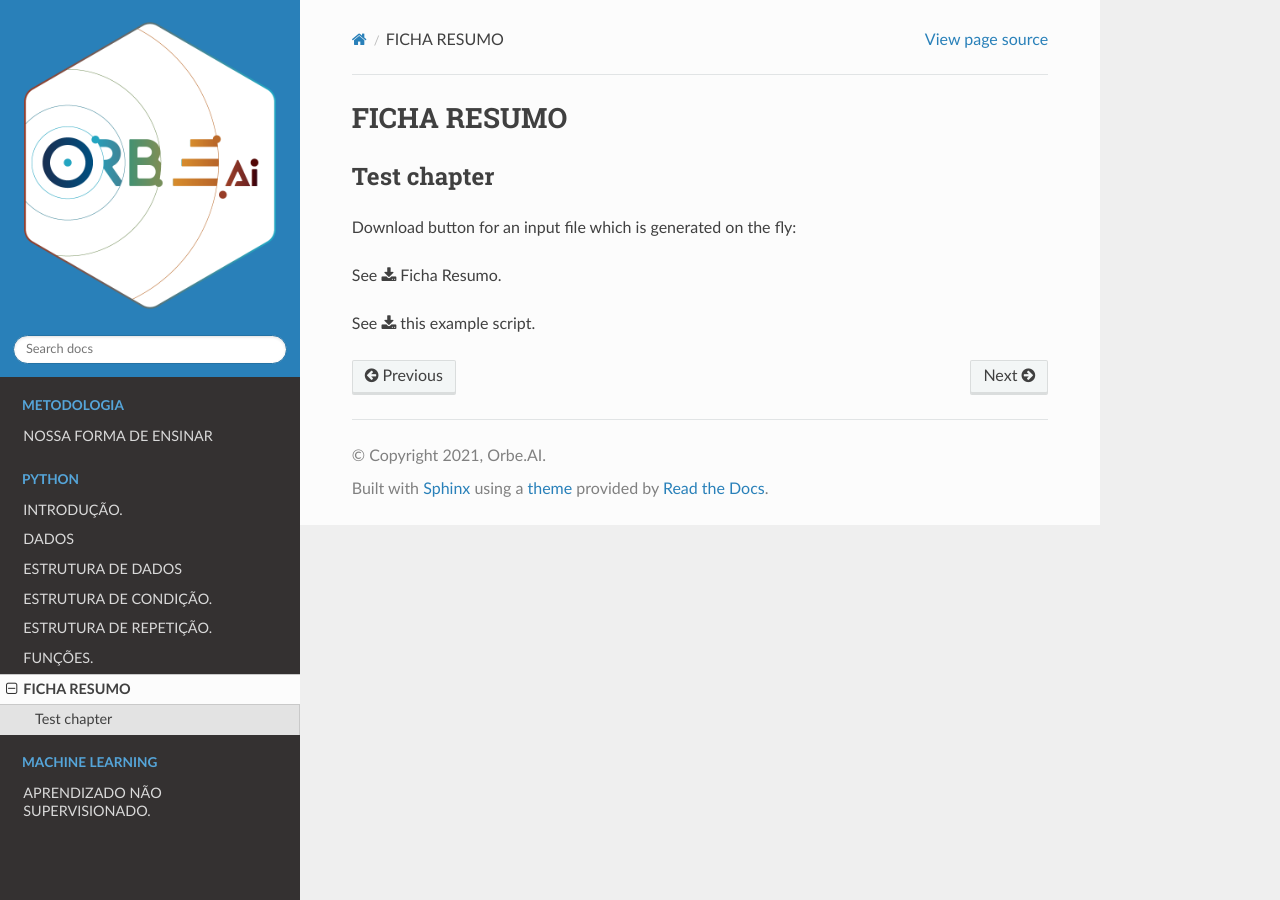
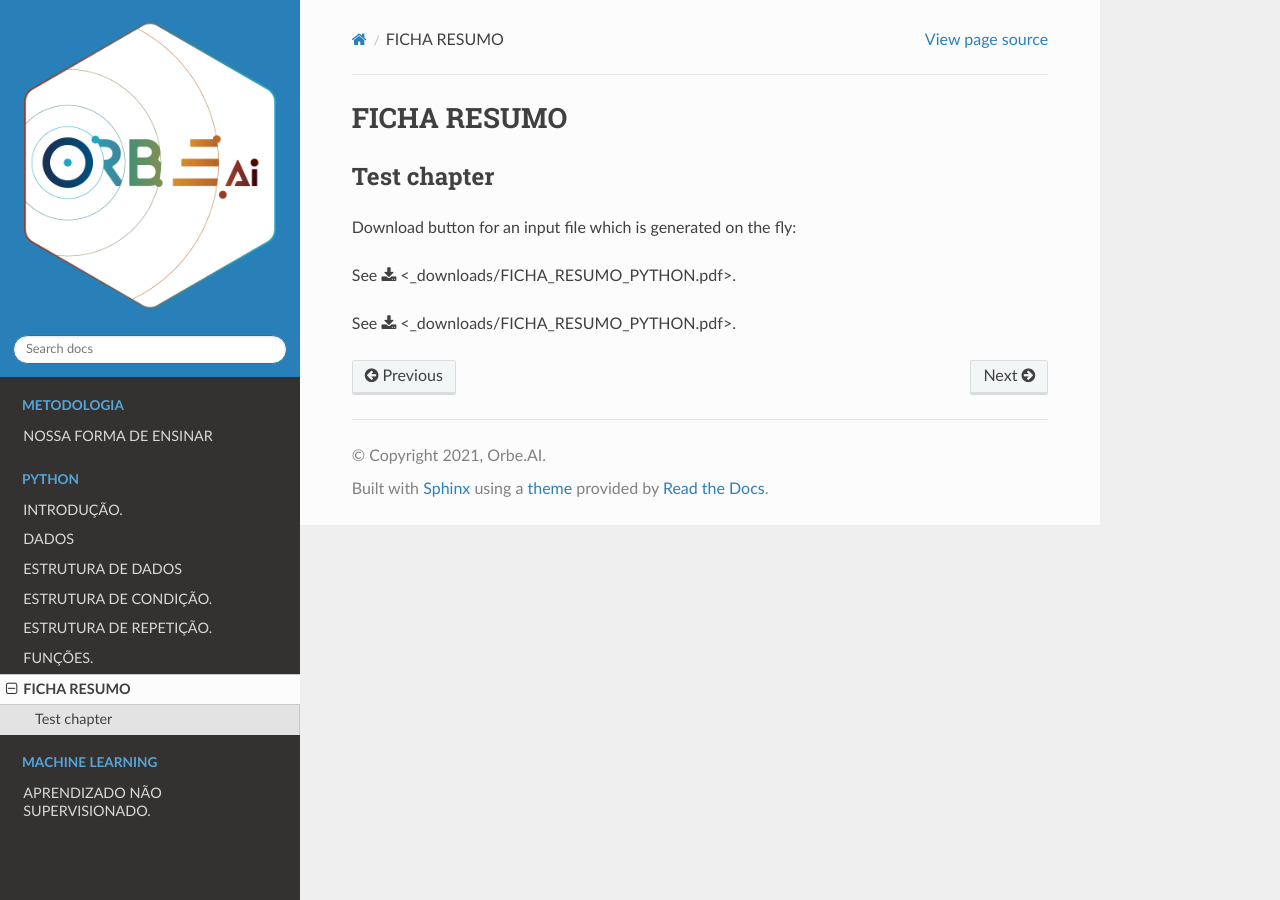
Before and after one commit to OrbeAI/rtd-python, a Sphinx documentation site: the page built from docs/python_ficha_resumo.rst, in a window 1280 px wide. Built offline with Sphinx 7.4.7 and the Read the Docs theme 2.0.0, drawn with Linux system fonts in a browser that asks for light colours.

Commit message:
Update python_ficha_resumo.rst

```diff
--- a/docs/python_ficha_resumo.rst
+++ b/docs/python_ficha_resumo.rst
@@ -8,7 +8,7 @@ Download button for an input file which is generated on the fly:
 
 .. only:: readthedocs or builder_html
 
-   See :download:`Ficha Resumo <_downloads/FICHA_RESUMO_PYTHON.pdf>`.
+   See :download:`<_downloads/FICHA_RESUMO_PYTHON.pdf>`.
 
 
-See :download:`this example script <_downloads/FICHA_RESUMO_PYTHON.pdf>`.
+See :download:`<_downloads/FICHA_RESUMO_PYTHON.pdf>`.
```
